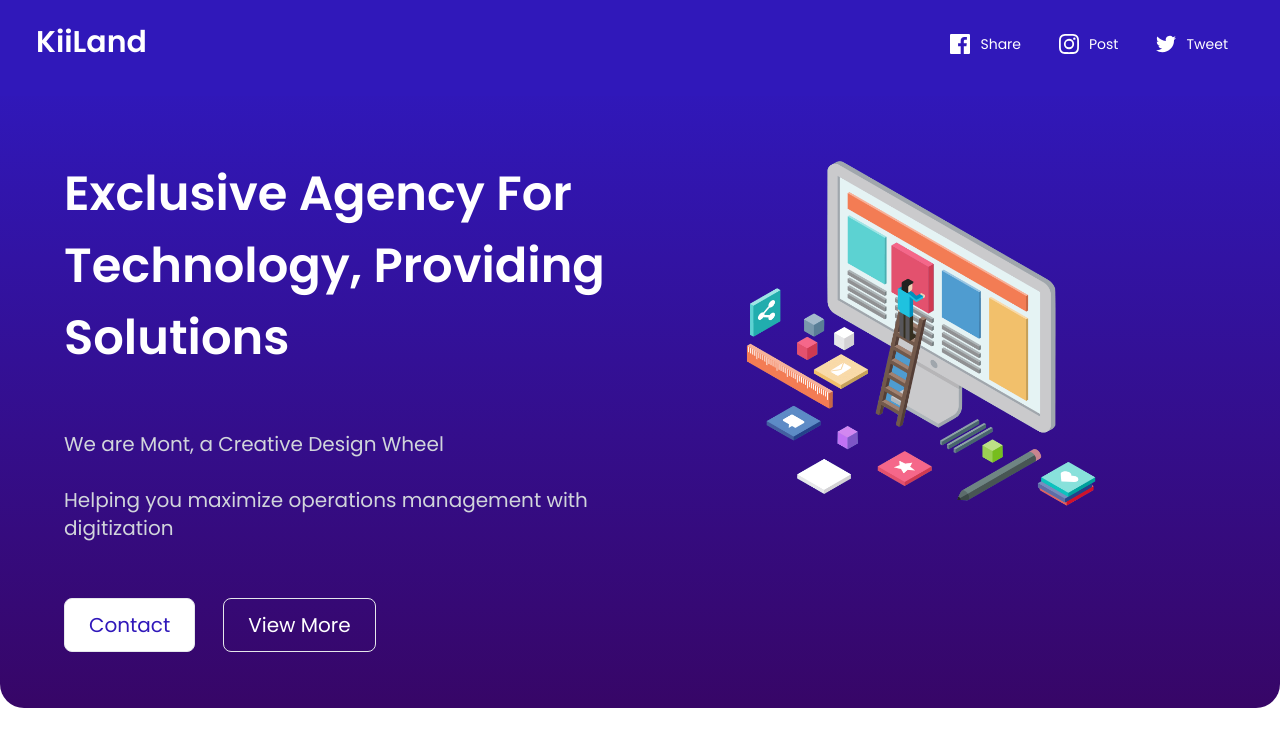
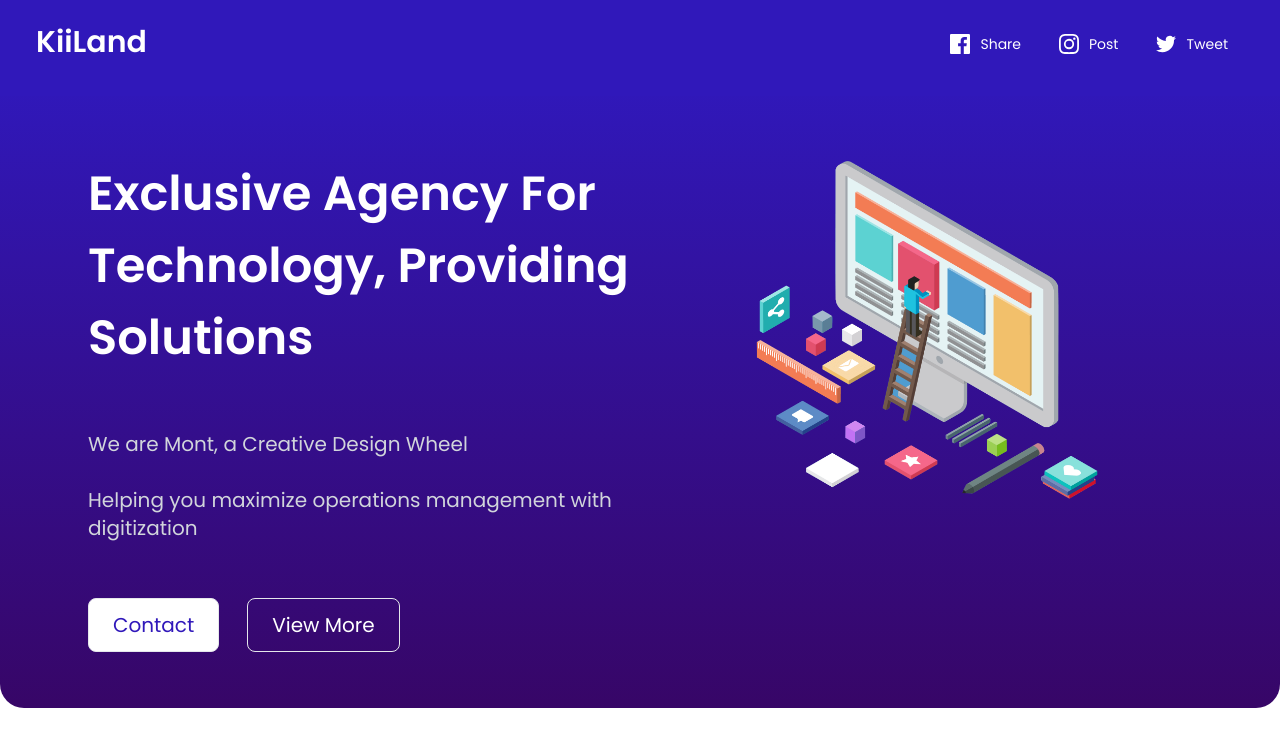
Before and after one commit to bravo-stack/Tailwind-Landing-Page, a React (Create React App) app: page / in a window 1280 px wide. Shown: the top 746 px of the page. Built offline with nearby package versions, Linux system fonts and the light colour scheme.

Commit message:
adjusted the width a little using padding left

```diff
--- a/src/components/Showcase.js
+++ b/src/components/Showcase.js
@@ -5,7 +5,7 @@ import Button from './Button'
 
 function Showcase() {
   return (
-      <div className={`rounded-b-3xl border-none ${classes.blue} xl:px-6 lg:px-4`} style={{
+      <div className={`rounded-b-3xl border-none ${classes.blue} xl:px-6 xl:pl-12 lg:pl-10 lg:px-4`} style={{
         marginTop: "-10px",
         paddingTop: "2rem",
         paddingBottom: "1rem"
```
